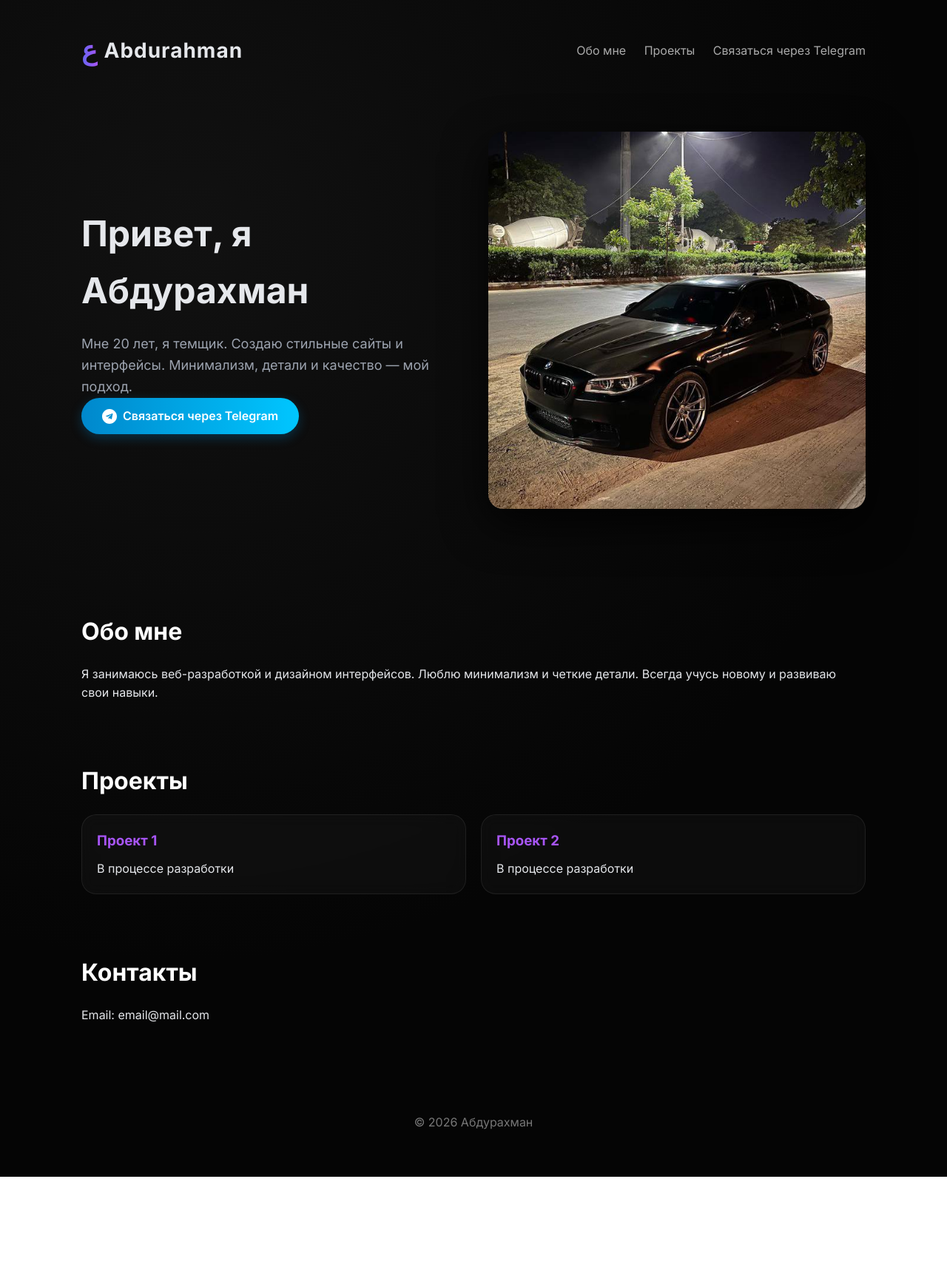
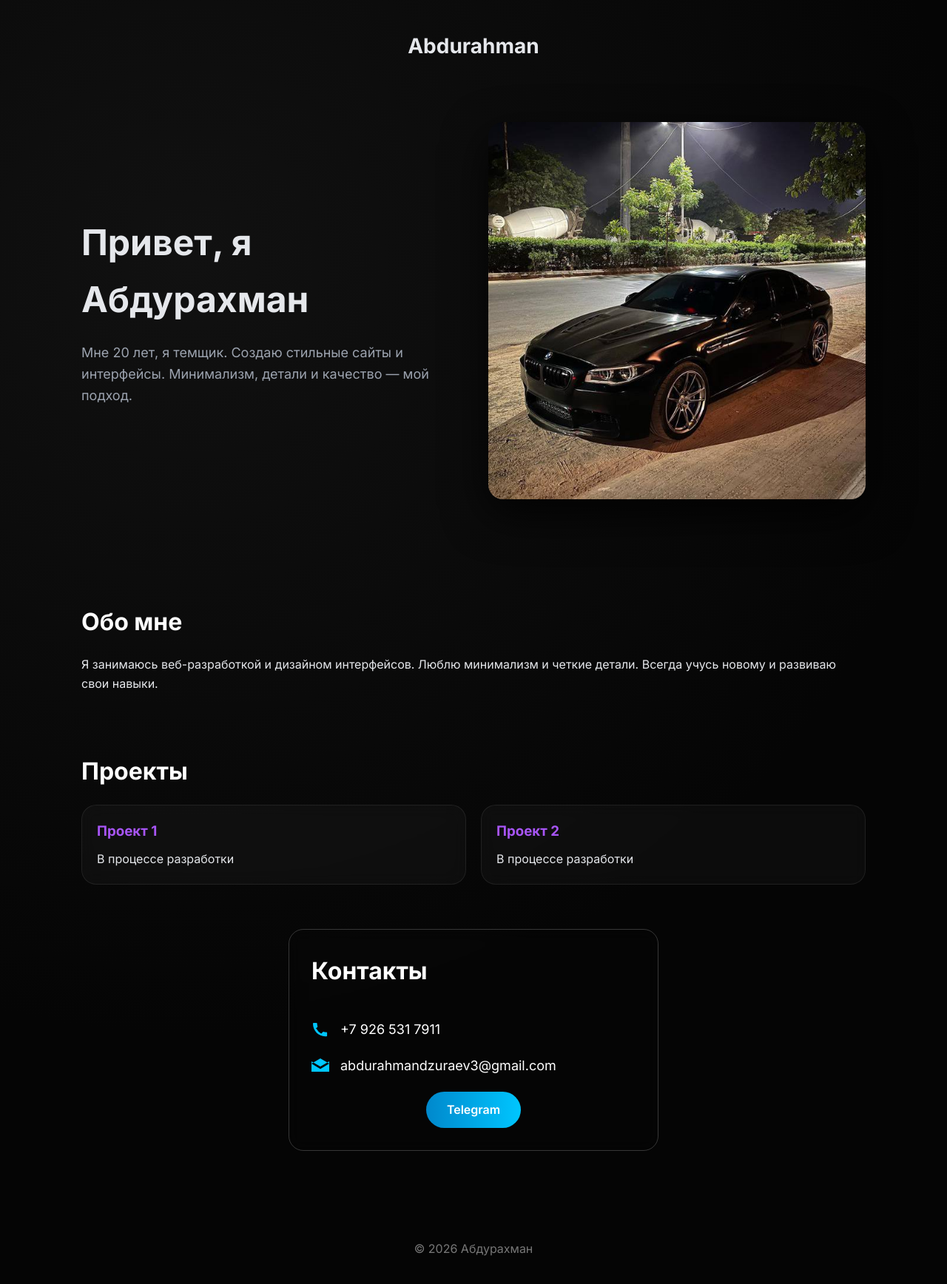
Before and after one commit to abdurahmandzuraev3-glitch/abdurahman.github.io, a plain HTML site: page index.html in a window 1280 px wide. Shown: the whole page at 74% size. Before the commit the page ends 1591 px from the top, so only its background shows below. Drawn offline with Linux system fonts and the light colour scheme.

Commit message:
index.html

```diff
--- a/index.html
+++ b/index.html
@@ -3,7 +3,7 @@
 <head>
   <meta charset="UTF-8">
   <meta name="viewport" content="width=device-width, initial-scale=1.0">
-  <title>Портфолио Абдурахмана</title>
+  <title>Abdurahman</title>
   <link href="https://fonts.googleapis.com/css2?family=Inter:wght@300;400;600;700&display=swap" rel="stylesheet">
   <style>
     * { box-sizing: border-box; margin: 0; padding: 0; }
@@ -13,55 +13,21 @@
       color: #e5e7eb;
       line-height: 1.6;
     }
-
-    .container {
-      max-width: 1100px;
-      margin: auto;
-      padding: 20px;
-    }
+    .container { max-width: 1100px; margin: auto; padding: 20px; }
 
     header {
       display: flex;
-      justify-content: space-between;
+      justify-content: center;
       align-items: center;
       padding: 20px 0;
     }
-
-    /* Логотип с буквой ع */
     .logo {
-      display: flex;
-      align-items: center;
       font-weight: 700;
       font-size: 28px;
-      letter-spacing: 1px;
       color: #e5e7eb;
     }
 
-    .logo-symbol {
-      font-size: 36px;
-      font-weight: 900;
-      background: linear-gradient(90deg, #6366f1, #a855f7);
-      -webkit-background-clip: text;
-      -webkit-text-fill-color: transparent;
-      margin-right: 8px;
-      transition: 0.3s;
-    }
-
-    .logo:hover .logo-symbol {
-      transform: scale(1.2);
-    }
-
-    nav a {
-      color: #aaa;
-      text-decoration: none;
-      margin-left: 20px;
-      transition: 0.3s;
-    }
-
-    nav a:hover {
-      color: #fff;
-    }
-
+    /* Hero */
     .hero {
       display: grid;
       grid-template-columns: 1fr 1fr;
@@ -69,24 +35,74 @@
       gap: 40px;
       padding: 60px 0;
     }
-
-    .hero h1 {
-      font-size: 48px;
-      margin-bottom: 20px;
+    .hero h1, .hero p {
+      opacity: 0;
+      transform: translateY(20px);
+      animation: fadeIn 1s forwards;
     }
-
-    .hero p {
-      color: #9ca3af;
-      font-size: 18px;
-    }
-
+    .hero h1 { animation-delay: 0.2s; font-size: 48px; margin-bottom: 20px; }
+    .hero p { animation-delay: 0.5s; color: #9ca3af; font-size: 18px; }
     .hero img {
       width: 100%;
       border-radius: 20px;
       box-shadow: 0 20px 60px rgba(0,0,0,0.8);
     }
+    @keyframes fadeIn {
+      to { opacity: 1; transform: translateY(0); }
+    }
 
-    /* Кнопка Telegram */
+    section { margin-top: 80px; }
+    h2 { font-size: 32px; margin-bottom: 20px; color: #fff; }
+
+    .cards {
+      display: grid;
+      grid-template-columns: repeat(auto-fit, minmax(250px, 1fr));
+      gap: 20px;
+    }
+    .card {
+      background: rgba(255,255,255,0.03);
+      border: 1px solid rgba(255,255,255,0.08);
+      backdrop-filter: blur(10px);
+      padding: 20px;
+      border-radius: 20px;
+      transition: 0.3s;
+      cursor: pointer;
+    }
+    .card h3 { color: #a855f7; margin-bottom: 10px; }
+    .card:hover {
+      transform: translateY(-5px);
+      border-color: rgba(168,85,247,0.5);
+      box-shadow: 0 10px 20px rgba(168,85,247,0.2);
+    }
+
+    /* Контакты */
+    .contacts {
+      margin-top: 60px;
+      padding: 30px;
+      border: 1px solid rgba(255,255,255,0.2);
+      border-radius: 20px;
+      backdrop-filter: blur(10px);
+      display: flex;
+      flex-direction: column;
+      gap: 20px;
+      max-width: 500px;
+      margin-left: auto;
+      margin-right: auto;
+      transition: all 0.3s ease;
+    }
+    .contacts:hover { transform: translateY(-3px); box-shadow: 0 15px 25px rgba(0,198,255,0.3); }
+
+    .contact-item {
+      display: flex;
+      align-items: center;
+      gap: 15px;
+      font-size: 18px;
+      color: #fff;
+      transition: color 0.3s ease;
+    }
+    .contact-item:hover { color: #00c6ff; }
+    .contact-item svg { width: 24px; height: 24px; fill: #00c6ff; flex-shrink: 0; }
+
     .btn.telegram-btn {
       display: inline-flex;
       align-items: center;
@@ -99,62 +115,11 @@
       font-weight: 600;
       font-size: 16px;
       transition: all 0.3s ease;
-      box-shadow: 0 5px 15px rgba(0,136,204,0.3);
-      opacity: 0;
-      transform: translateY(20px);
-      animation: fadeInBtn 1s forwards 0.5s;
+      align-self: center;
     }
-
     .btn.telegram-btn:hover {
-      transform: translateY(-3px) scale(1.05);
-      box-shadow: 0 15px 25px rgba(0,136,204,0.5);
-    }
-
-    .btn.telegram-btn:active {
-      transform: translateY(-2px) scale(0.98);
-      box-shadow: 0 5px 15px rgba(0,136,204,0.3);
-    }
-
-    @keyframes fadeInBtn {
-      to {
-        opacity: 1;
-        transform: translateY(0);
-      }
-    }
-
-    section {
-      margin-top: 80px;
-    }
-
-    h2 {
-      font-size: 32px;
-      margin-bottom: 20px;
-      color: #fff;
-    }
-
-    .cards {
-      display: grid;
-      grid-template-columns: repeat(auto-fit, minmax(250px, 1fr));
-      gap: 20px;
-    }
-
-    .card {
-      background: rgba(255,255,255,0.03);
-      border: 1px solid rgba(255,255,255,0.08);
-      backdrop-filter: blur(10px);
-      padding: 20px;
-      border-radius: 20px;
-      transition: 0.3s;
-    }
-
-    .card h3 {
-      color: #a855f7;
-      margin-bottom: 10px;
-    }
-
-    .card:hover {
-      transform: translateY(-5px);
-      border-color: rgba(168,85,247,0.5);
+      transform: scale(1.05);
+      box-shadow: 0 10px 20px rgba(0,136,204,0.5);
     }
 
     footer {
@@ -165,16 +130,9 @@
     }
 
     @media (max-width: 768px) {
-      .hero {
-        grid-template-columns: 1fr;
-        text-align: center;
-      }
-      nav {
-        margin-top: 10px;
-      }
-      .hero img {
-        margin-top: 20px;
-      }
+      .hero { grid-template-columns: 1fr; text-align: center; }
+      .hero img { margin-top: 20px; }
+      .contacts { max-width: 100%; }
     }
   </style>
 </head>
@@ -183,26 +141,13 @@
 <div class="container">
 
   <header>
-  <div class="logo">
-    <span class="logo-symbol">ع</span> Abdurahman
-  </div>
-  <nav>
-    <a href="#about">Обо мне</a>
-    <a href="#projects">Проекты</a>
-    <a href="#contact">Связаться через Telegram</a>
-  </nav>
+    <div class="logo">Abdurahman</div>
   </header>
 
   <div class="hero">
     <div>
       <h1>Привет, я Абдурахман</h1>
       <p>Мне 20 лет, я темщик. Создаю стильные сайты и интерфейсы. Минимализм, детали и качество — мой подход.</p>
-    <a href="https://t.me/abqurahman" class="btn telegram-btn" target="_blank">
-      <svg xmlns="http://www.w3.org/2000/svg" width="20" height="20" fill="white" viewBox="0 0 24 24" style="margin-right:8px;">
-        <path d="M12 0C5.372 0 0 5.373 0 12c0 6.627 5.372 12 12 12 6.627 0 12-5.373 12-12C24 5.373 18.627 0 12 0zm5.287 8.103l-1.69 7.968c-.128.555-.462.687-.938.428l-2.596-1.914-1.25 1.204c-.138.137-.254.254-.521.254l.187-2.64 4.81-4.36c.208-.187-.045-.292-.32-.105l-5.942 3.73-2.558-.799c-.555-.174-.567-.555.115-.823l10.01-3.865c.462-.174.867.105.722.803z"/>
-      </svg>
-      Связаться через Telegram
-    </a>
     </div>
     <img src="avatar.jpg" alt="avatar">
   </div>
@@ -226,9 +171,21 @@
     </div>
   </section>
 
-<section id="contact">
+  <section class="contacts" id="contact">
     <h2>Контакты</h2>
-  <p>Email: email@mail.com</p>
+    <div class="contact-item">
+      <svg xmlns="http://www.w3.org/2000/svg" viewBox="0 0 24 24">
+        <path d="M6.62 10.79a15.053 15.053 0 006.59 6.59l2.2-2.2a1 1 0 011.11-.21 11.36 11.36 0 003.58.57 1 1 0 011 1v3.62a1 1 0 01-1 1C10.07 22 2 13.93 2 4a1 1 0 011-1h3.62a1 1 0 011 1c0 1.25.2 2.48.57 3.58a1 1 0 01-.21 1.11l-2.36 2.1z"/>
+      </svg>
+      <span>+7 926 531 7911</span>
+    </div>
+    <div class="contact-item">
+      <svg xmlns="http://www.w3.org/2000/svg" viewBox="0 0 24 24">
+        <path d="M12 13.065l-12-7.065v14h24v-14l-12 7.065zm0-11.065l12 7.065-12 7.065-12-7.065 12-7.065z"/>
+      </svg>
+      <span>abdurahmandzuraev3@gmail.com</span>
+    </div>
+    <a href="https://t.me/abqurahman" target="_blank" class="btn telegram-btn">Telegram</a>
   </section>
 
   <footer>
```
Lines whose indentation alone changed are shown as unchanged.
